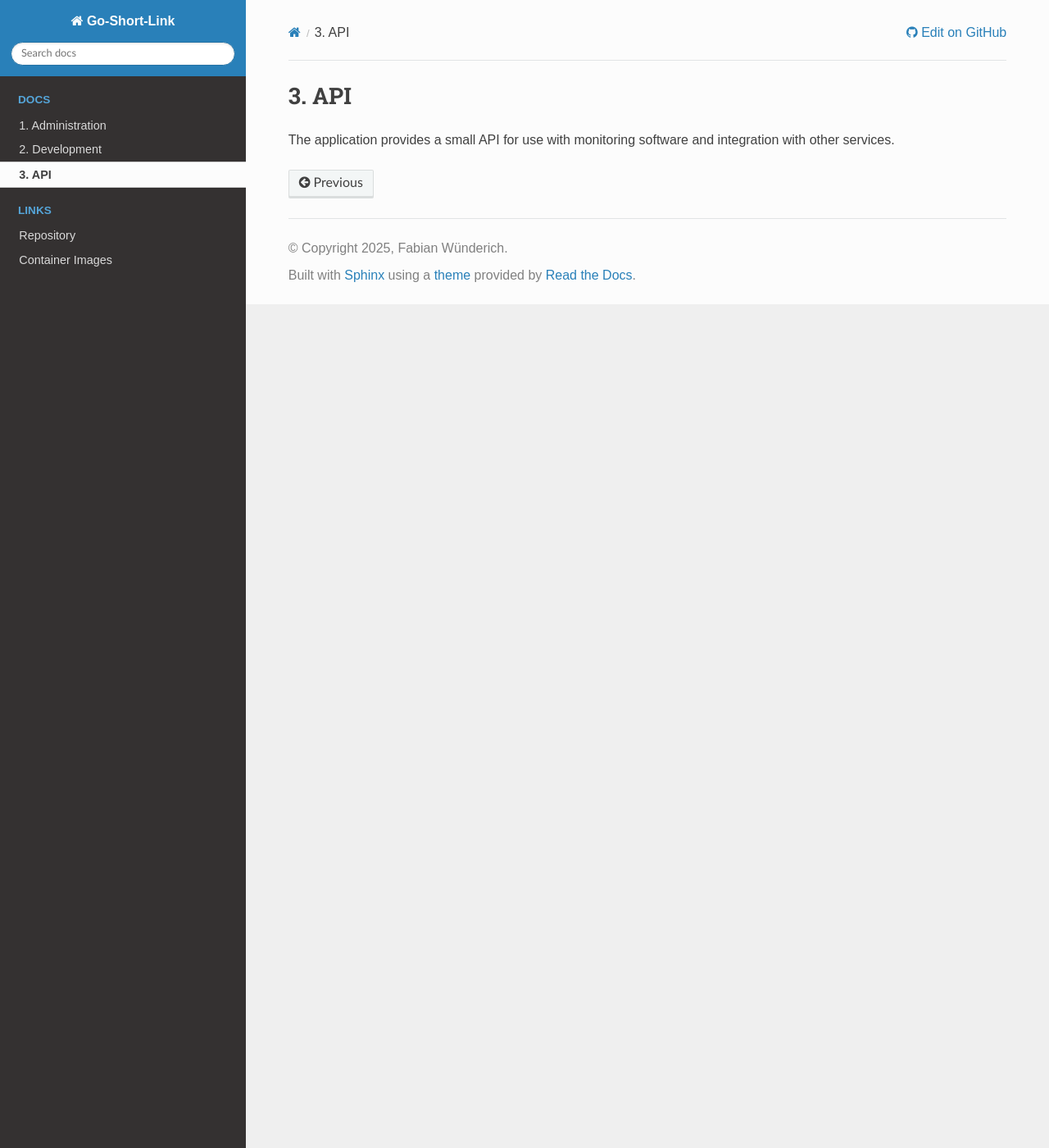
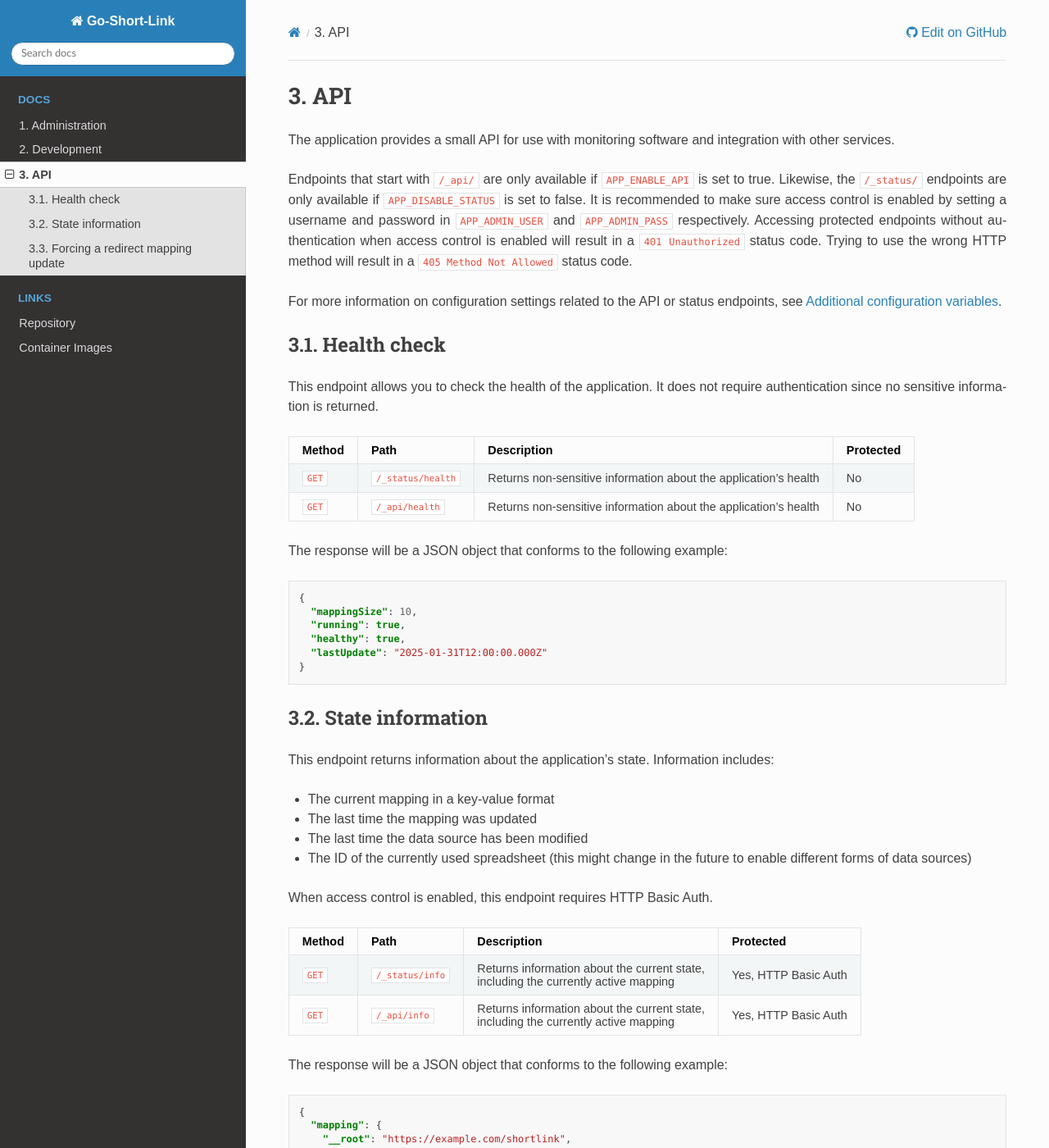
Before and after one commit to fanonwue/go-short-link, a Sphinx documentation site: the page built from docs/api.md, in a window 1280 px wide and 1400 px high. Shown: the whole window at 82% size. Built offline with Sphinx 7.4.7 and the Read the Docs theme 3.1.0, drawn with Linux system fonts in a browser that asks for light colours; some of the changed text lies outside the part shown.

Commit message:
Docs: Add API docs

````diff
--- a/docs/api.md
+++ b/docs/api.md
@@ -1,3 +1,78 @@
 # API
 
 The application provides a small API for use with monitoring software and integration with other services.
+
+Endpoints that start with `/_api/` are only available if `APP_ENABLE_API` is set to true.
+Likewise, the `/_status/` endpoints are only available if `APP_DISABLE_STATUS` is set to false.
+It is recommended to make sure access control is enabled by setting a username and password in `APP_ADMIN_USER` and `APP_ADMIN_PASS` respectively.
+Accessing protected endpoints without authentication when access control is enabled will result in a `401 Unauthorized` status code.
+Trying to use the wrong HTTP method will result in a `405 Method Not Allowed` status code.
+
+For more information on configuration settings related to the API or status endpoints, see [](#configuration-table).
+
+(health-check)=
+## Health check
+
+This endpoint allows you to check the health of the application. It does not require authentication since no sensitive information is returned.
+
+| Method | Path              | Description                                                      | Protected |
+|--------|-------------------|------------------------------------------------------------------|-----------|
+| `GET`  | `/_status/health` | Returns non-sensitive information about the application's health | No        |
+| `GET`  | `/_api/health`    | Returns non-sensitive information about the application's health | No        |
+
+The response will be a JSON object that conforms to the following example:
+```json
+{
+  "mappingSize": 10,
+  "running": true,
+  "healthy": true,
+  "lastUpdate": "2025-01-31T12:00:00.000Z"
+}
+```
+
+(state-information)=
+## State information
+
+This endpoint returns information about the application's state. Information includes:
+
+- The current mapping in a key-value format
+- The last time the mapping was updated
+- The last time the data source has been modified
+- The ID of the currently used spreadsheet (this might change in the future to enable different forms of data sources)
+
+When access control is enabled, this endpoint requires HTTP Basic Auth.
+
+| Method | Path            | Description                                                                            | Protected            |
+|--------|-----------------|:---------------------------------------------------------------------------------------|----------------------|
+| `GET`  | `/_status/info` | Returns information about the current state,<br>including the currently active mapping | Yes, HTTP Basic Auth |
+| `GET`  | `/_api/info`    | Returns information about the current state,<br>including the currently active mapping | Yes, HTTP Basic Auth |
+
+The response will be a JSON object that conforms to the following example:
+```json
+{
+  "mapping": {
+    "__root": "https://example.com/shortlink",
+    "example": "https://example.com/example",
+    "new-example": "https://github.com"
+  },
+  "spreadsheetId": "1234567890",
+  "lastUpdate": "2025-01-31T12:00:00.000Z",
+  "lastModified": "2025-01-01T14:00:00.000Z",
+  "lastError": "Error message" // Only present if an error occurred during the last update
+}
+```
+
+(forcing-a-redirect-mapping-update)=
+## Forcing a redirect mapping update
+
+This endpoint allows you to forcefully refresh the redirect mapping. When access control is enabled, this endpoint requires HTTP Basic Auth.
+
+| Method        | Path                   | Description                               | Protected            |
+|---------------|------------------------|-------------------------------------------|----------------------|
+| `GET`, `POST` | `/_api/update-mapping` | Forcefully refreshes the redirect mapping | Yes, HTTP Basic Auth |
+
+If successful, the API responds with a `200 OK` status code and a small, accompanying text, informing
+the caller about the new mapping size.
+On failure, the API responds with a `500 Internal Server Error` status code and will write the error into the response body as text.
+
+Please note that this endpoint might change in the future to return an appropriate JSON response.
````
